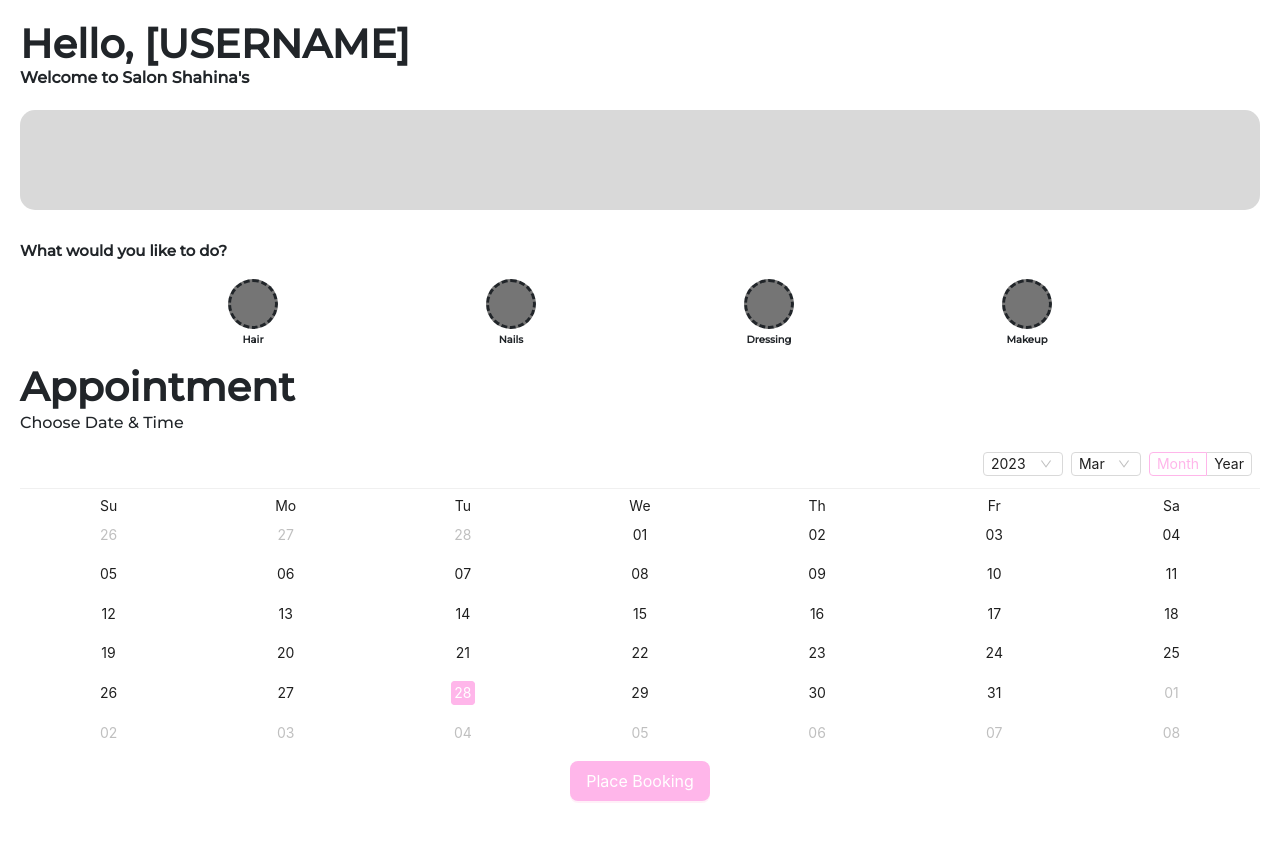
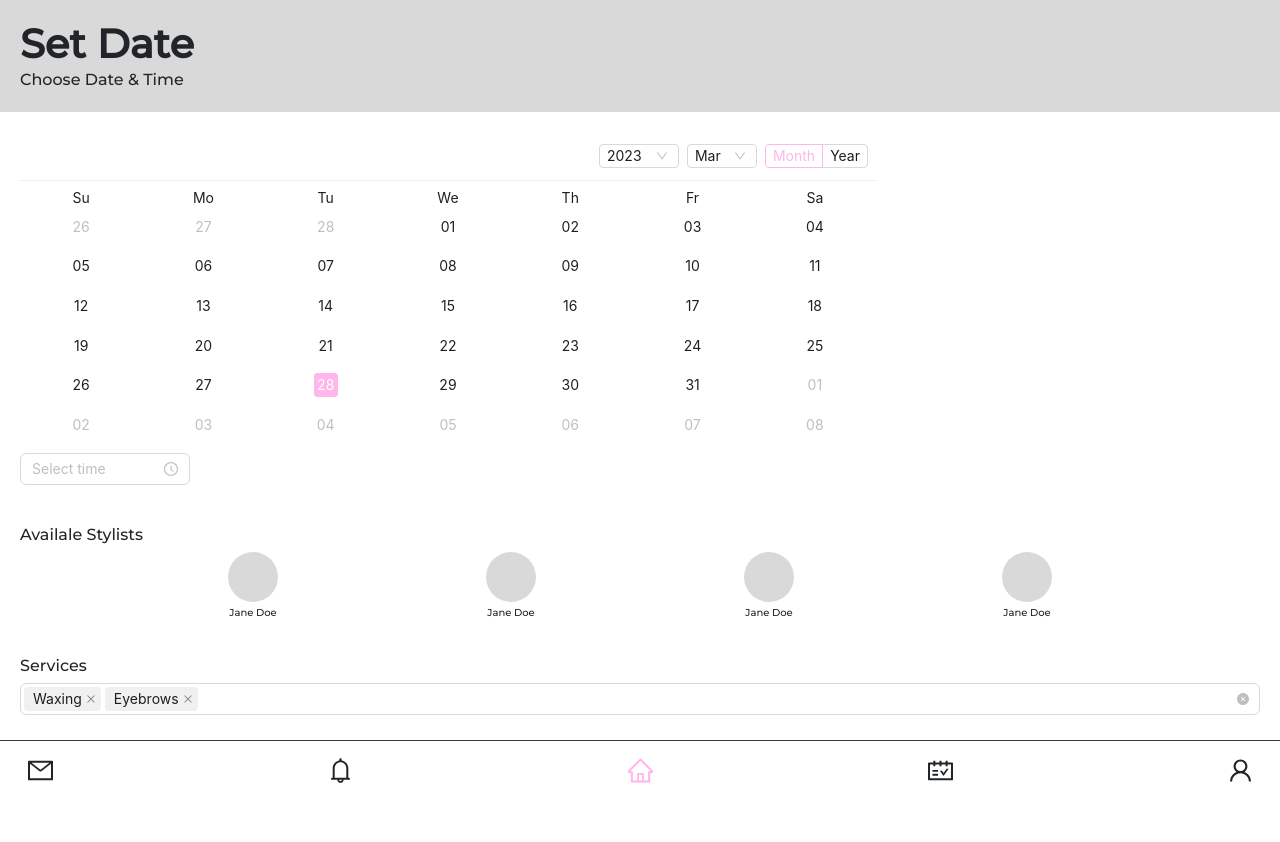
Before and after one commit to Danuja-Kowaski/salon_shahinas_app, a React (Create React App) app in the folder client/: page / in a window 1280 px wide. Shown: the top 842 px of the page. Before the commit the page ends 821 px from the top, so only its background shows below. Built offline with nearby package versions, Linux system fonts and the light colour scheme.

Commit message:
added home/booking page and navbar

```diff
--- a/client/src/App/App.js
+++ b/client/src/App/App.js
@@ -4,6 +4,14 @@ import { ConfigProvider } from "antd";
 import LoginPage from "./Pages/LoginPage";
 import RegisterPage from "./Pages/RegisterPage";
 import HomePage from "./Pages/HomePage";
+import BookingPage from "./Pages/BookingPage";
+import {
+    MailOutlined,
+    BellOutlined,
+    HomeOutlined,
+    ScheduleOutlined,
+    UserOutlined,
+} from "@ant-design/icons";
 import "bootstrap/dist/css/bootstrap.min.css";
 
 import "./styles.scss";
@@ -19,7 +27,25 @@ function App() {
         >
             {/* <LoginPage /> */}
             {/* <RegisterPage /> */}
-            <HomePage />
+            {/* <HomePage /> */}
+            <BookingPage />
+            <div className="navbar">
+                <div className="nav-item">
+                    <MailOutlined />
+                </div>
+                <div className="nav-item">
+                    <BellOutlined />
+                </div>
+                <div className="nav-item active">
+                    <HomeOutlined />
+                </div>
+                <div className="nav-item">
+                    <ScheduleOutlined />
+                </div>
+                <div className="nav-item">
+                    <UserOutlined />
+                </div>
+            </div>
         </ConfigProvider>
     );
 }
--- /dev/null
+++ b/client/src/App/Pages/BookingPage/index.js
@@ -0,0 +1,113 @@
+import React from "react";
+
+import { Calendar, Select, Space, Button, TimePicker } from "antd";
+
+import "./styles.sass";
+
+const BookingPage = () => {
+    const onPanelChange = (value, mode) => {
+        console.log(value.format("YYYY-MM-DD"), mode);
+    };
+
+    const format = "HH:mm";
+
+    const wrapperStyle = {
+        width: "70vw",
+    };
+
+    const options = [
+        {
+            label: "Facial",
+            value: "facial",
+        },
+        {
+            label: "Wax",
+            value: "wax",
+        },
+        {
+            label: "Eyebrows",
+            value: "eyebrows",
+        },
+        {
+            label: "Hair Colour",
+            value: "hair_colour",
+        },
+        {
+            label: "Haircut",
+            value: "haircut",
+        },
+        {
+            label: "Dressing",
+            value: "dressing",
+        },
+    ];
+
+    const handleChange = (value) => {
+        console.log(`selected ${value}`);
+    };
+
+    return (
+        <div div className="booking-section">
+            <div className="date-selection-wrapper">
+                <div className="date-info-header">
+                    <h1>Set Date</h1>
+                    <p>Choose Date & Time</p>
+                </div>
+                <div className="date-month-select"></div>
+            </div>
+            <div className="time-selection" style={wrapperStyle}>
+                <Calendar fullscreen={false} onPanelChange={onPanelChange} />
+                <TimePicker format={format} />
+            </div>
+            <div className="stylist-selection">
+                <h6>Availale Stylists</h6>
+                <div className="stylists-wrapper">
+                    <div className="stylist-item">
+                        <div></div>
+                        <p>Jane Doe</p>
+                    </div>
+                    <div className="stylist-item">
+                        <div></div>
+                        <p>Jane Doe</p>
+                    </div>
+                    <div className="stylist-item">
+                        <div></div>
+                        <p>Jane Doe</p>
+                    </div>
+                    <div className="stylist-item">
+                        <div></div>
+                        <p>Jane Doe</p>
+                    </div>
+                </div>
+            </div>
+            <div className="services-selection">
+                <h6>Services</h6>
+                <Space
+                    style={{
+                        width: "100%",
+                    }}
+                    direction="vertical"
+                >
+                    <Select
+                        mode="multiple"
+                        allowClear
+                        style={{
+                            width: "100%",
+                        }}
+                        placeholder="Please select services you require"
+                        defaultValue={["Waxing", "Eyebrows"]}
+                        onChange={handleChange}
+                        options={options}
+                    />
+                </Space>
+            </div>
+            <div className="booking-btn-row">
+                <Button size={"large"} type="primary">
+                    Continue
+                </Button>
+            </div>
+        </div>
+    );
+};
+
+export default BookingPage;
--- /dev/null
+++ b/client/src/App/Pages/BookingPage/styles.sass
@@ -0,0 +1,54 @@
+
+.booking-section
+    height: 100%
+    display: flex
+    flex-direction: column
+    justify-content: space-evenly
+    overflow-y: scroll
+
+
+    .date-selection-wrapper
+        padding: 20px
+        background-color: #D9D9D9
+
+        h1
+            margin-bottom: 0
+            padding-bottom: 0
+            font-weight: bold
+
+        p
+            margin: 0
+
+    .time-selection
+        padding: 20px
+
+    .stylist-selection
+        padding: 20px
+        padding-bottom: 0
+
+        .stylists-wrapper
+            display: flex
+            flex-direction: row
+            justify-content: space-evenly
+
+            .stylist-item
+                div
+                    width: 50px
+                    height: 50px
+                    border-radius: 100%
+                    background-color: #D9D9D9
+
+                p
+                    padding-top: 3px
+                    font-size: 10px
+                    text-align: center
+
+    .services-selection
+        padding: 20px
+
+    .booking-btn-row
+        padding: 20px
+        padding-bottom: 70px
+        display: flex
+        flex-direction: row
+        justify-content: center
--- a/client/src/App/Pages/HomePage/styles.sass
+++ b/client/src/App/Pages/HomePage/styles.sass
@@ -63,4 +63,4 @@
             display: flex
             flex-direction: row
             justify-content: center
-            padding-bottom: 20px
+            padding-bottom: 70px
--- a/client/src/App/styles.scss
+++ b/client/src/App/styles.scss
@@ -1,7 +1,45 @@
 @import "~bootstrap/scss/bootstrap";
+@import "../styles/variables.sass";
 
 body {
     width: 100%;
     height: 100%;
     font-family: "Montserrat", sans-serif;
+
+    .navbar {
+        position: fixed;
+        background-color: #fff;
+        bottom: 0;
+        width: 100%;
+        height: 60px;
+        border-top: 1px solid rgba(0, 0, 0, 0.774);
+        display: flex;
+        flex-direction: row;
+        justify-content: space-between;
+        padding: 5px 20px 5px 20px;
+        z-index: 1000;
+
+        .nav-item {
+            display: flex;
+            justify-content: center;
+            align-items: center;
+            height: 40px;
+            width: 40px;
+
+            span svg {
+                width: 25px;
+                height: 25px;
+            }
+
+            span svg:hover {
+                color: $secondary;
+            }
+        }
+
+        .active {
+            span svg {
+                color: $primary;
+            }
+        }
+    }
 }
```
Also changed, not shown: 1 other file (tests, documents, lock files or other folders).
